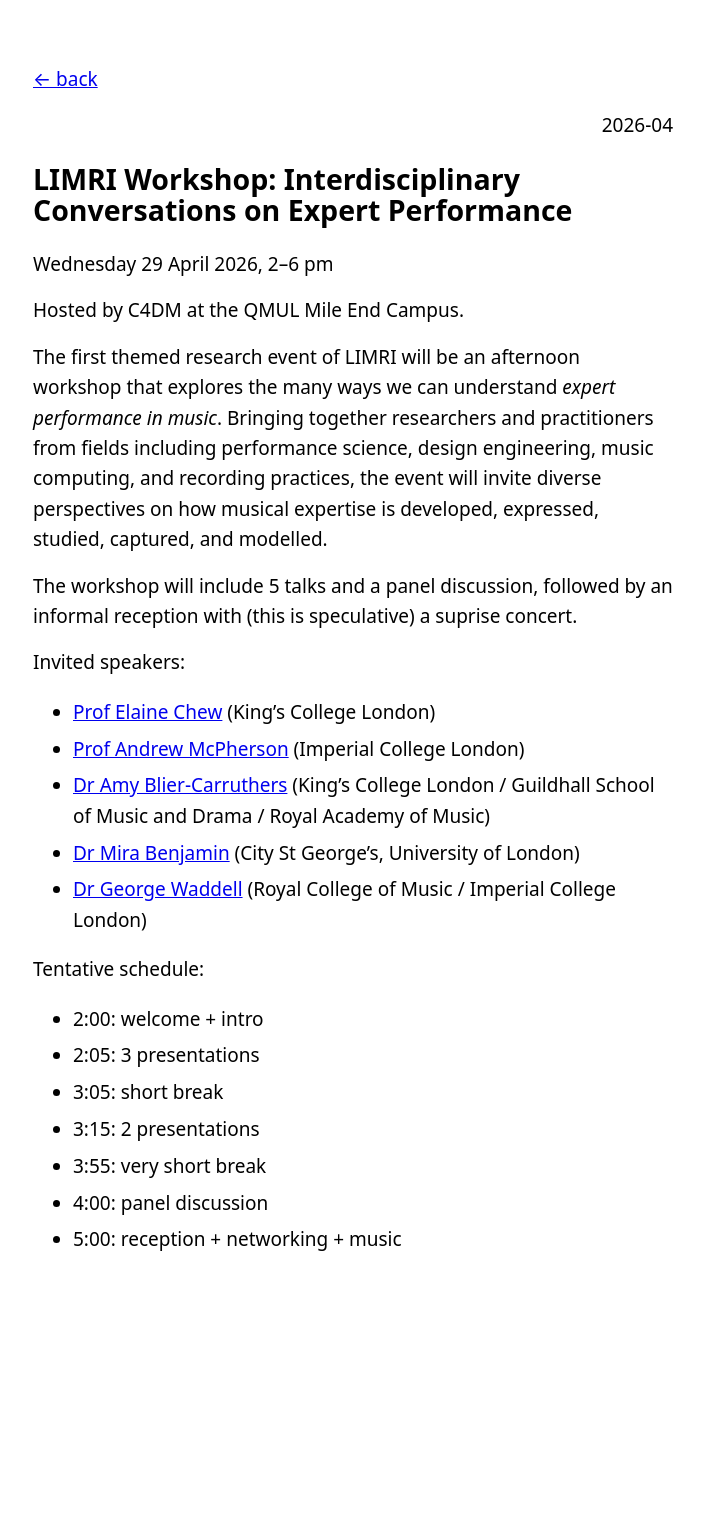
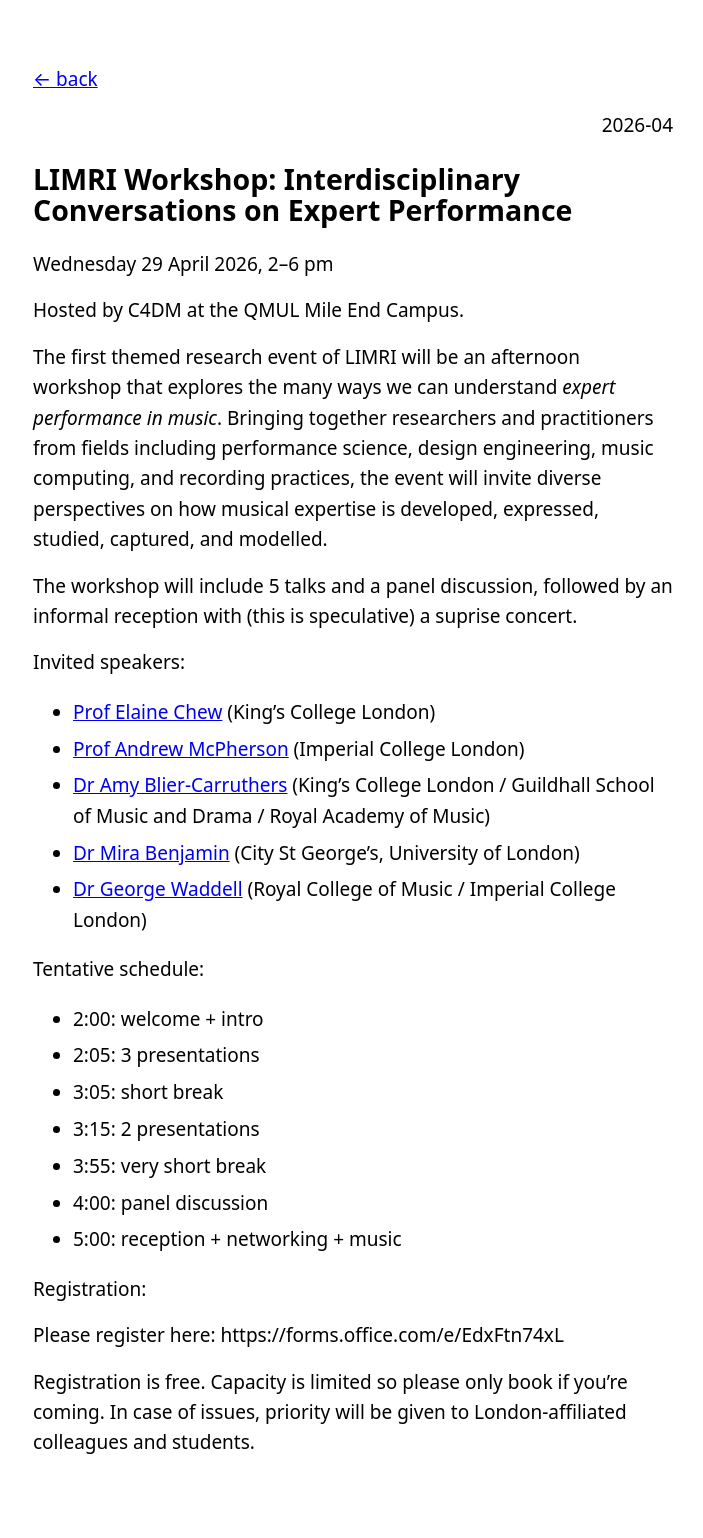
Before and after one commit to dmrn-limri/dmrn-limri.github.io, a Jekyll site: the page built from _posts/2026-04-20-workshop-expert-performance.md, in a window 1280 px wide. Shown: the whole page, without its empty margins (287-990 px from the left). Built offline with Jekyll 4.4.1, drawn with Linux system fonts in a browser that asks for light colours; before the commit the page ends 1338 px from its top, so only the background shows below that.

Commit message:
Update 2026-04-20-workshop-expert-performance.md

```diff
--- a/_posts/2026-04-20-workshop-expert-performance.md
+++ b/_posts/2026-04-20-workshop-expert-performance.md
@@ -27,3 +27,9 @@ Tentative schedule:
 * 3:55: very short break
 * 4:00: panel discussion
 * 5:00: reception + networking + music
+
+Registration:
+
+Please register here: https://forms.office.com/e/EdxFtn74xL
+
+Registration is free. Capacity is limited so please only book if you’re coming. In case of issues, priority will be given to London-affiliated colleagues and students.
```
